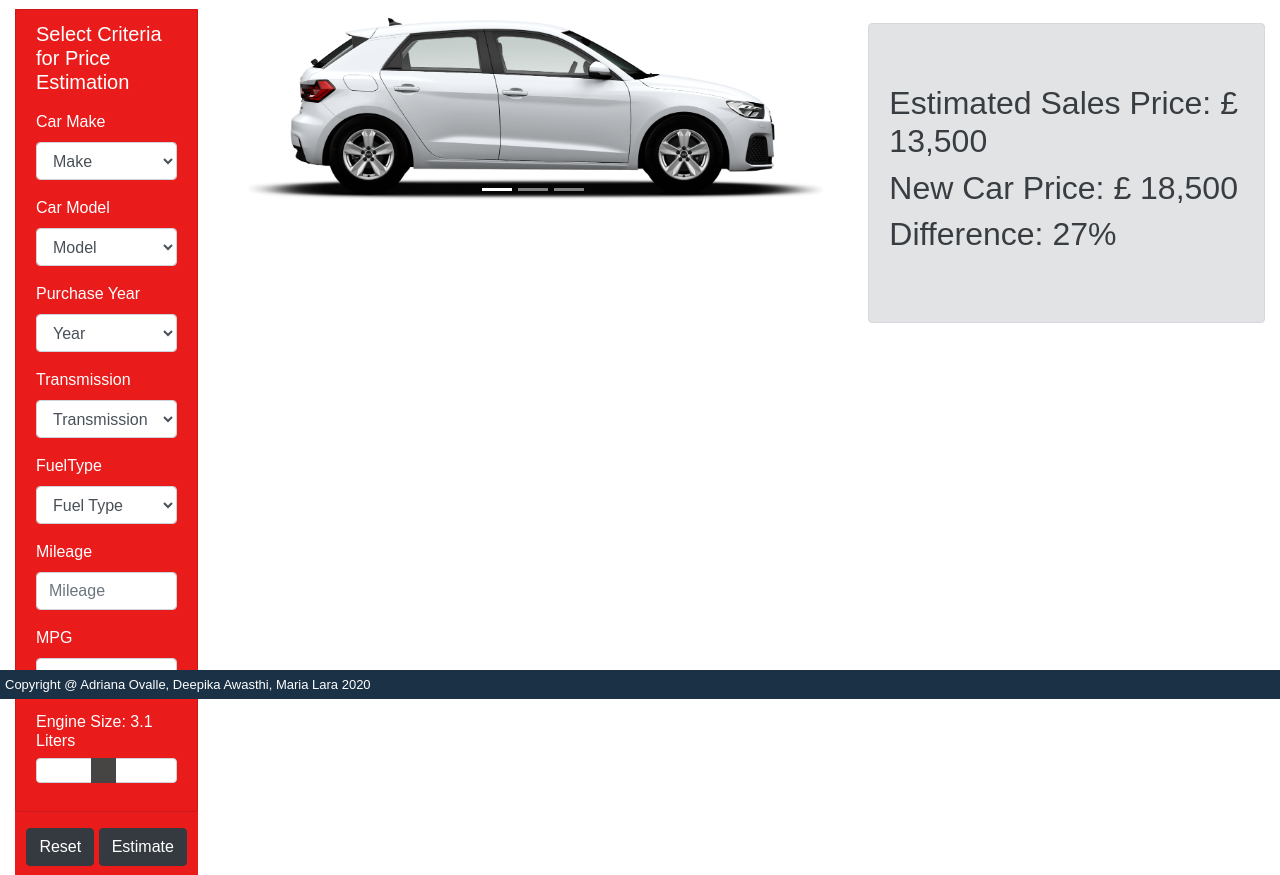
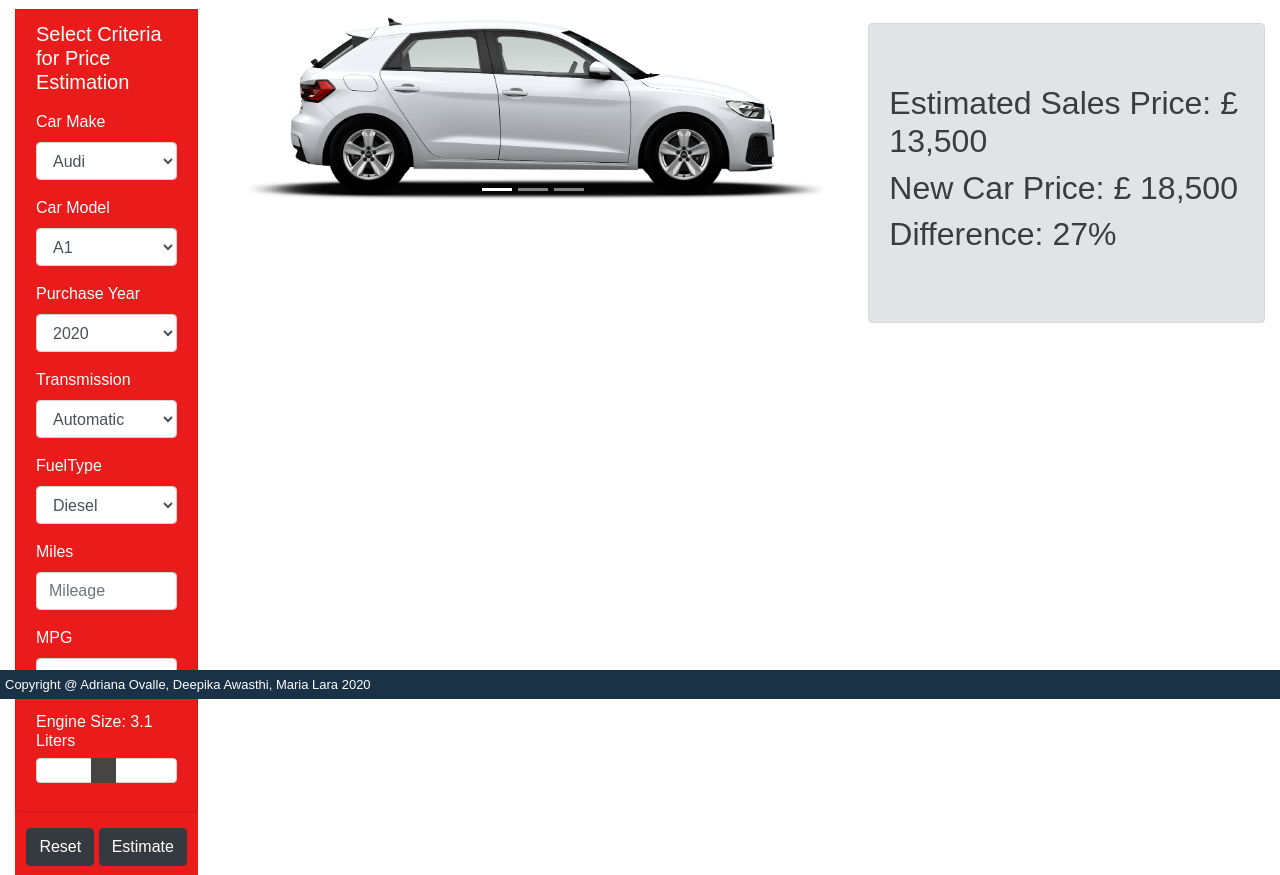
Before and after one commit to DeepikaAa1003/UsedCarsValuePredictionML, a Flask app: page / in a window 1280 px wide. Shown: the part 101-976 px from the top of the page. Run offline with Flask 2, Linux system fonts and the light colour scheme; parts of the project's set-up code (start-up, migrations or seed data) failed here and were passed over; some libraries are stand-ins or nearby versions.

Commit message:
changed UI details on drop down

```diff
--- a/usedcars/templates/index.html
+++ b/usedcars/templates/index.html
@@ -34,7 +34,7 @@
                               <div class="form-group">
                                 <label>Car Make</label>
                                 <select id="Make" name="carmake" placeholder="CarMake" class="form-control">
-                                  <option selected>Make</option>
+                                  <!-- <option selected>Make</option> -->
                                   <option value = "Audi">Audi</option>
                                   <option value = "BMW">BMW</option>
                                   <option value = "Ford">Ford</option>
@@ -49,13 +49,39 @@
                             <div class="form-group">
                                 <label>Car Model</label>
                                 <select id="Model" name="carmodel" placeholder="CarModel" class="form-control">
-                                    <option selected>Model</option>
+                                    <!-- <option selected>Model</option> -->
+                                    <option>A1</option>
+                                    <option>A2</option>
+                                    <option>A3</option>
+                                    <option>A4</option>
+                                    <option>A5</option>
+                                    <option>A6</option>
+                                    <option>A7</option>
+                                    <option>A8</option>
+                                    <option>Q2</option>
+                                    <option>Q3</option>
+                                    <option>Q5</option>
+                                    <option>Q7</option>
+                                    <option>Q8</option>
+                                    <option>R8</option>
+                                    <option>RS3</option>
+                                    <option>RS4</option>
+                                    <option>RS5</option>
+                                    <option>RS6</option>
+                                    <option>RS7</option>
+                                    <option>S3</option>
+                                    <option>S4</option>
+                                    <option>S5</option>
+                                    <option>S8</option>
+                                    <option>SQ5</option>
+                                    <option>SQ7</option>
+                                    <option>TT</option>
                                 </select>
                             </div>
                             <div class="form-group">
                                 <label>Purchase Year</label>
                                 <select id="Year" name="purchaseyear" placeholder="Purchaseyear" class="form-control">
-                                    <option selected>Year</option>
+                                    <!-- <option selected>Year</option> -->
                                     <option>2020</option>
                                     <option>2019</option>
                                     <option>2018</option>
@@ -93,18 +119,18 @@
                             <div class="form-group">
                                 <label>Transmission</label>
                                 <select id="Transmission"  name="transmission" placeholder="Transmission" class="form-control">
-                                    <option selected>Transmission</option>
+                                    <!-- <option selected>Transmission</option> -->
                                     <option>Automatic</option>
                                     <option>Manual</option>
                                     <option>Other</option>
-                                    <option>Semi-Automatic</option>
+                                    <option>Semi-Auto</option>
                                 </select>
 
                             </div>
                             <div class="form-group">
                                 <label>FuelType</label>
                                 <select id="fuelType" name="fueltype" placeholder="FuelType" class="form-control">
-                                    <option selected>Fuel Type</option>
+                                    <!-- <option selected>Fuel Type</option> -->
                                     <option>Diesel</option>
                                     <option>Electric</option>
                                     <option>Hybrid</option>
@@ -114,7 +140,7 @@
 
                             </div>
                             <div class="form-group">
-                                <label>Mileage</label>
+                                <label>Miles</label>
                                 <input type="text" class="form-control" name="mileage" placeholder="Mileage">
                             </div>
                             <div class="form-group">
```
